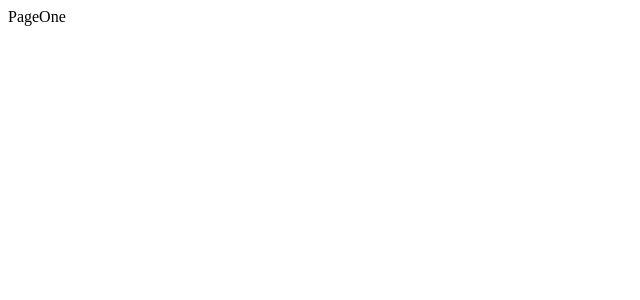
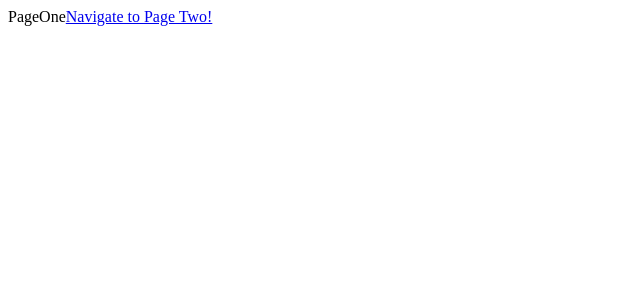
Before and after one commit to bmanek/stream-client, a React (Create React App) app: page / in a window 1280 px wide. Shown: the top 300 px of the page, without its empty margins (0-640 px from the left). Built offline with nearby package versions, Linux system fonts and the light colour scheme.

Commit message:
add stream components and stub code

```diff
--- a/src/components/App.js
+++ b/src/components/App.js
@@ -1,12 +1,21 @@
 import React from 'react'
-import { BrowserRouter, Route } from 'react-router-dom'
+import { BrowserRouter, Route, Link } from 'react-router-dom'
 
 const PageOne = () => {
-  return(<div>PageOne</div>)
+  return(
+    <div>
+      PageOne
+      <Link to="/pagetwo">Navigate to Page Two!</Link>
+    </div>
+  )
 }
 
 const PageTwo = () => {
-  return(<div>PageTwo</div>)
+  return(
+    <div>
+      PageTwo
+      <Link to="/">Navigate to Page One!</Link>
+    </div>)
 }
 
 const App = () => {
```
Also changed, not shown: src/components/streams/StreamCreate.js (added, +7 -0 lines), src/components/streams/StreamDelete.js (added, +7 -0 lines), src/components/streams/StreamEdit.js (added, +7 -0 lines), src/components/streams/StreamList.js (added, +7 -0 lines), src/components/streams/StreamShow.js (added, +7 -0 lines).
